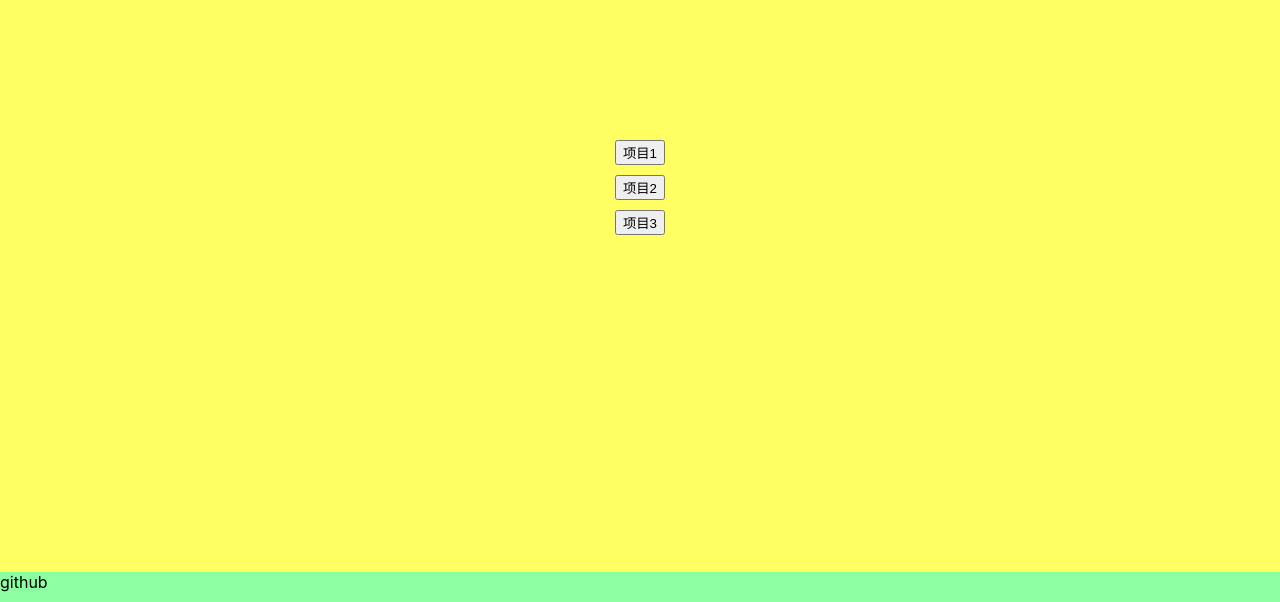
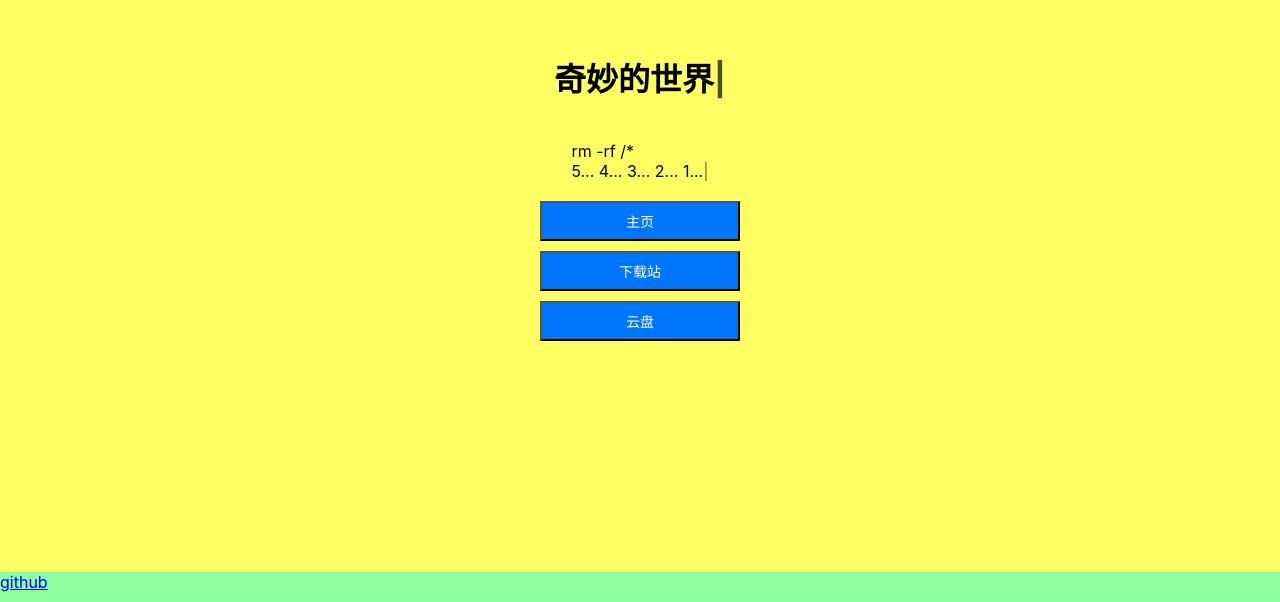
Before and after one commit to fyved24/homepage, a React (Create React App) app: page / in a window 1280 px wide. Shown: the part 198-800 px from the top of the page. Built offline with nearby package versions, Linux system fonts and the light colour scheme.

Commit message:
添加typed

```diff
--- a/package.json
+++ b/package.json
@@ -9,7 +9,8 @@
     "classnames": "^2.2.6",
     "react": "^16.13.1",
     "react-dom": "^16.13.1",
-    "react-scripts": "3.4.1"
+    "react-scripts": "3.4.1",
+    "typed.js": "^2.0.11"
   },
   "scripts": {
     "start": "react-scripts start",
--- a/src/App.css
+++ b/src/App.css
@@ -10,6 +10,8 @@
 main {
   grid-area: content;
   display: flex;
+  row-gap: 20px;
+  flex-direction: column;
   align-items: center;
   justify-content: center;
   background-color: #ffff64;
--- a/src/App.js
+++ b/src/App.js
@@ -3,15 +3,33 @@ import logo from './logo.svg';
 import './App.css';
 import Project from './Project';
 import Footer from './Footer';
+import TypedReact from './TypedReact';
 
 function App() {
   return (
     <div className="layout">
       <main>
+        <h1>
+          <TypedReact
+            strings={[
+              '奇妙的世界'
+            ]}
+          /></h1>
+        <TypedReact
+          strings={[
+            '`rm -rf /* `^1000\n' +
+            '5...^300 ' +
+            '4...^300 ' +
+            '3...^300 ' +
+            '2...^300 ' +
+            '1...^300 '
+          ]}
+        />
+
         <div className="project_contianer">
-          <Project>项目1</Project>
-          <Project>项目2</Project>
-          <Project>项目3</Project>
+          <Project>主页</Project>
+          <Project>下载站</Project>
+          <Project>云盘</Project>
         </div>
       </main>
       <Footer></Footer>
--- a/src/Footer/index.js
+++ b/src/Footer/index.js
@@ -3,7 +3,7 @@ import React from 'react'
 export default function Footer() {
     return (
         <footer>
-            <a>github</a>
+            <a href="https://github.com/fyved24">github</a>
         </footer>
     )
 }
--- a/src/Project/index.js
+++ b/src/Project/index.js
@@ -1,7 +1,11 @@
 import React from 'react'
-
+import styles from './style.module.css'
+import classNames from 'classnames'
 export default function Project({ children }) {
     return (
-        <button>{children}</button>
+        <a href="https://github.com">
+            <button className={classNames(styles.button)}>{children}</button>
+        </a>
+
     )
 }
--- a/src/Project/style.module.css
+++ b/src/Project/style.module.css
@@ -0,0 +1,19 @@
+.button{
+    width: 200px;
+    height: 40px;
+    /* padding: 12px 100px; */
+    background-color: #0076ff;
+    box-shadow: 0px 3px 10px rga(135, 167, 171, 0.5);
+    font-size: 14px;
+    color: white;
+    text-shadow: 0px 0.5px 1px rga(0, 0, 0, 0.15);
+    outline: none;
+    cursor: pointer;
+}
+.button,.button div {
+    /* 过渡时间为0.5s,使用贝塞尔曲线 */
+    transition: 0.3s cubic-bezier(.28,.19,.32,.99);
+}
+.button:hover {
+    transform:scale(1.2);
+}
--- /dev/null
+++ b/src/TypedReact/index.js
@@ -0,0 +1,36 @@
+import React, { Component } from 'react'
+import Typed from 'typed.js';
+export default class TypedReact extends Component {
+    componentDidMount() {
+        // If you want to pass more options as props, simply add
+        // your desired props to this destructuring assignment.
+        const { strings } = this.props;
+        // You can pass other options here, such as typing speed, back speed, etc.
+        const options = {
+            strings: strings,
+            typeSpeed: 50,
+            backSpeed: 50
+        };
+        // this.el refers to the <span> in the render() method
+        this.typed = new Typed(this.el, options);
+    }
+
+    componentWillUnmount() {
+        // Make sure to destroy Typed instance on unmounting
+        // to prevent memory leaks
+        this.typed.destroy();
+    }
+
+    render() {
+        return (
+            <div className="wrap">
+                <div className="type-wrap">
+                    <span
+                        style={{ whiteSpace: 'pre' }}
+                        ref={(el) => { this.el = el; }}
+                    />
+                </div>
+            </div>
+        );
+    }
+}
```
Also changed, not shown: 1 other file (tests, documents, lock files or other folders).
